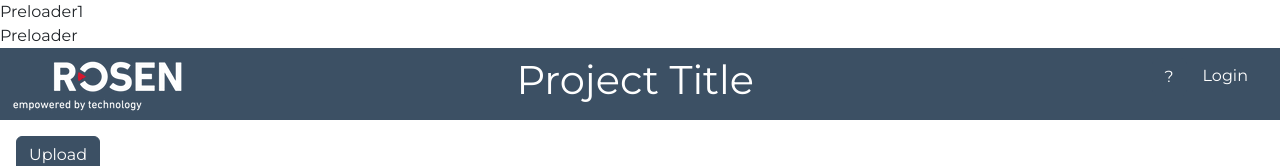
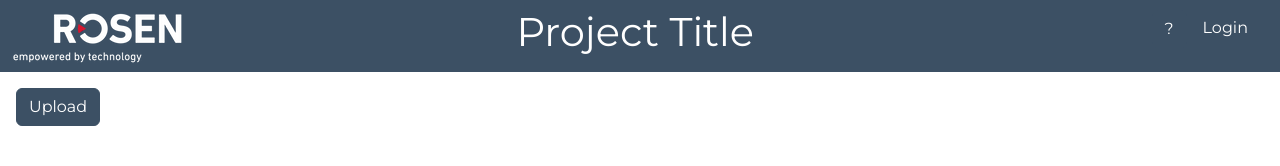
Before and after one commit to stanleychan0507/UBC2023_CapstoneProject, a React (Create React App) app in the folder rosen/react/: page / in a window 1280 px wide. Shown: the top 166 px of the page. Built offline with nearby package versions, Linux system fonts and the light colour scheme.

Commit message:
got the loading screen setup, half way from finish
got the loading screen setup, half way from finish

```diff
--- a/rosen/react/src/App.js
+++ b/rosen/react/src/App.js
@@ -7,8 +7,7 @@ import { Routes, Route } from "react-router-dom"
 function App() {
     return(
       <div>
-        Preloader1
-        <Preloader/>
+
         <Routes>
             <Route path="/" element={ <Body/>} />
             <Route path="/login" element={ <Login/> } />
--- a/rosen/react/src/components/Preloader.js
+++ b/rosen/react/src/components/Preloader.js
@@ -1,5 +1,6 @@
 import React, { useEffect, useState } from "react";
 import ReactLoading from "react-loading";
+import '../CSS/Preloader.css';
 
 function Preloader() {
   // const [data, setData] = useState([]);
@@ -23,10 +24,20 @@ function Preloader() {
   }, []);
 
   return (
-    <div className="loader-container">
-      <div className="spinner">Preloader</div>
-    </div>
-  );
+      <div className="container">
+        {loading ? (
+          <div className="loader-container">
+            <div className="spinner"></div>
+          </div>
+        ) : (
+          <div className="main-content">
+
+
+
+          </div>
+        )}
+      </div>
+    );
 }
 
 export default Preloader;
```
